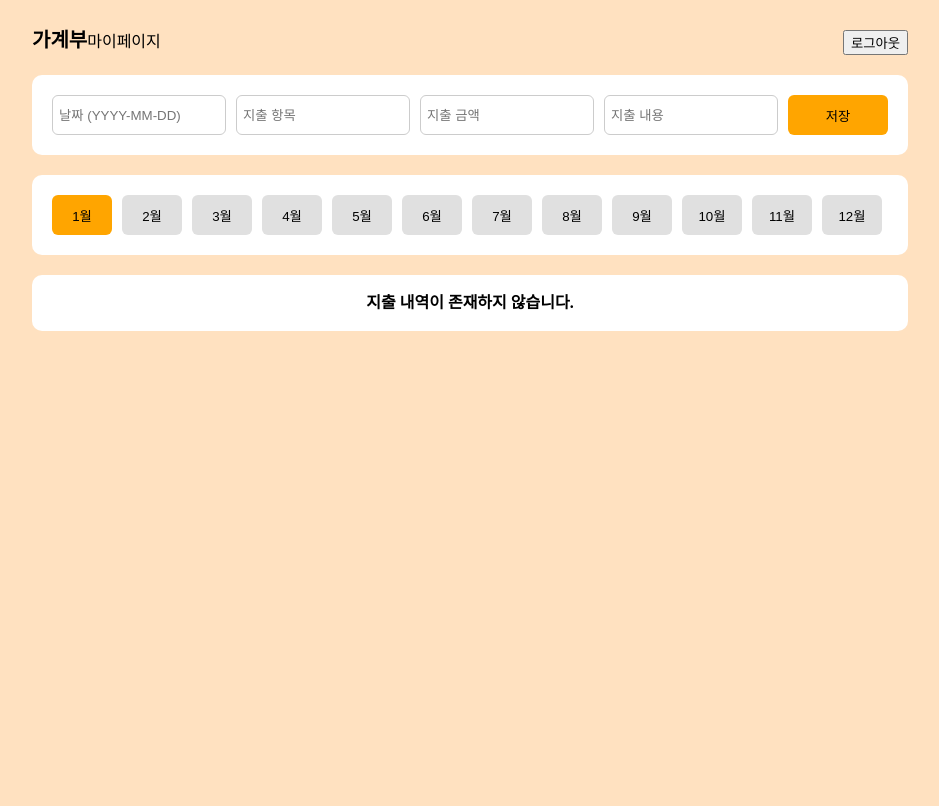
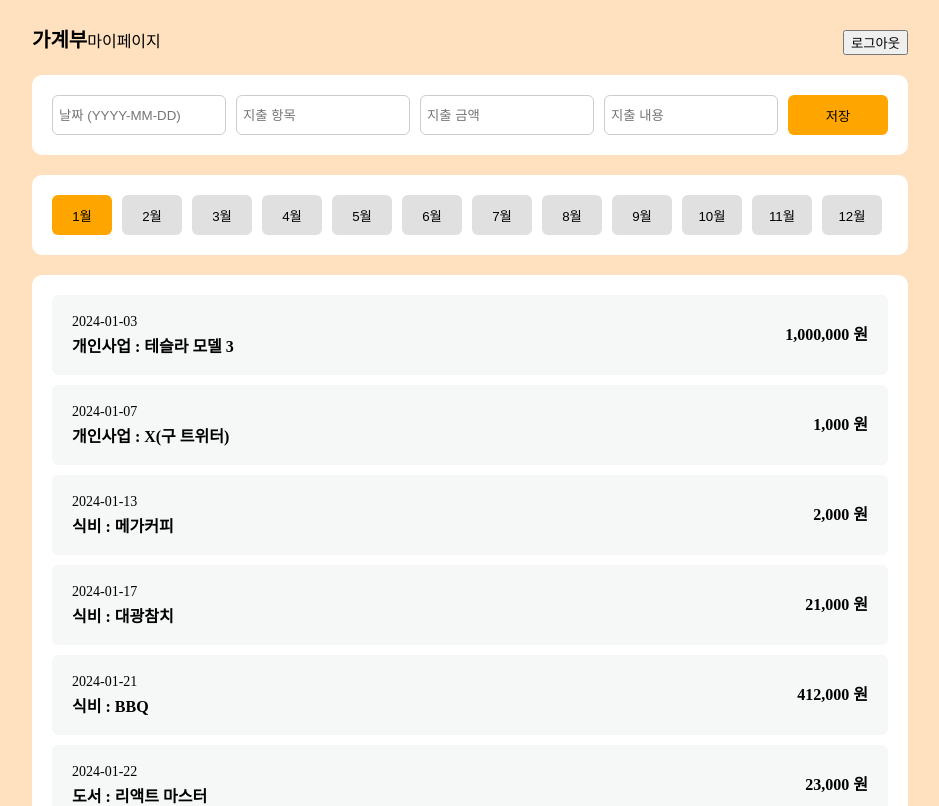
Before and after one commit to Dayeon-Cheon/pocket-money-tracker-auth, a React (Vite) app: page / in a window 1280 px wide. Shown: the top 806 px of the page, without its empty margins (170-1109 px from the left). Built offline with nearby package versions, Linux system fonts and the light colour scheme; data requests are answered from the project's data file; sample sign-in values are in the browser's storage.

Commit message:
refactor: get expenses data using tanstack query

```diff
--- /dev/null
+++ b/src/api/expense.js
@@ -0,0 +1,14 @@
+import axios from "axios";
+
+const JSON_SERVER_HOST = "http://localhost:4000";
+
+// 지출 데이터 받아오기
+export const getExpenses = async () => {
+  try {
+    const response = await axios.get(`${JSON_SERVER_HOST}/expenses`);
+    return response.data;
+  } catch (error) {
+    console.error(error);
+    throw error;
+  }
+};
--- a/src/components/MonthlyExpenseOverview.jsx
+++ b/src/components/MonthlyExpenseOverview.jsx
@@ -1,28 +1,31 @@
 import { Link } from "react-router-dom";
 import { useSelector } from "react-redux";
-import { useState, useEffect } from "react";
+import { useQuery } from "@tanstack/react-query";
+import { getExpenses } from "../api/expense";
 import styled from "styled-components";
-import axios from "axios";
 
 const MonthlyExpenseOverview = () => {
-  const [expenses, setExpenses] = useState(null);
   const selectedMonth = useSelector((state) => state.expenses.selectedMonth);
 
-  useEffect(() => {
-    const fetchData = async () => {
-      try {
-        const { data } = await axios.get("http://localhost:4000/expenses");
-        setExpenses(data);
-      } catch (error) {
-        console.error(error);
-      }
-    };
+  const {
+    data: expenses = [],
+    isLoading,
+    error,
+  } = useQuery({ queryKey: ["expenses"], queryFn: getExpenses });
 
-    fetchData();
-  }, []);
+  if (isLoading) {
+    <div>로딩 중입니다.</div>;
+  }
+
+  if (error) {
+    <div>에러가 발생했습니다. 다시 시도해 주세요.</div>;
+  }
 
   const filteredExpenses = expenses
-    ? expenses.filter((expense) => expense.month === selectedMonth)
+    ? expenses.filter(
+        (expense) => parseInt(expense.date.split("-")[1]),
+        10 === selectedMonth
+      )
     : [];
 
   return (
```
